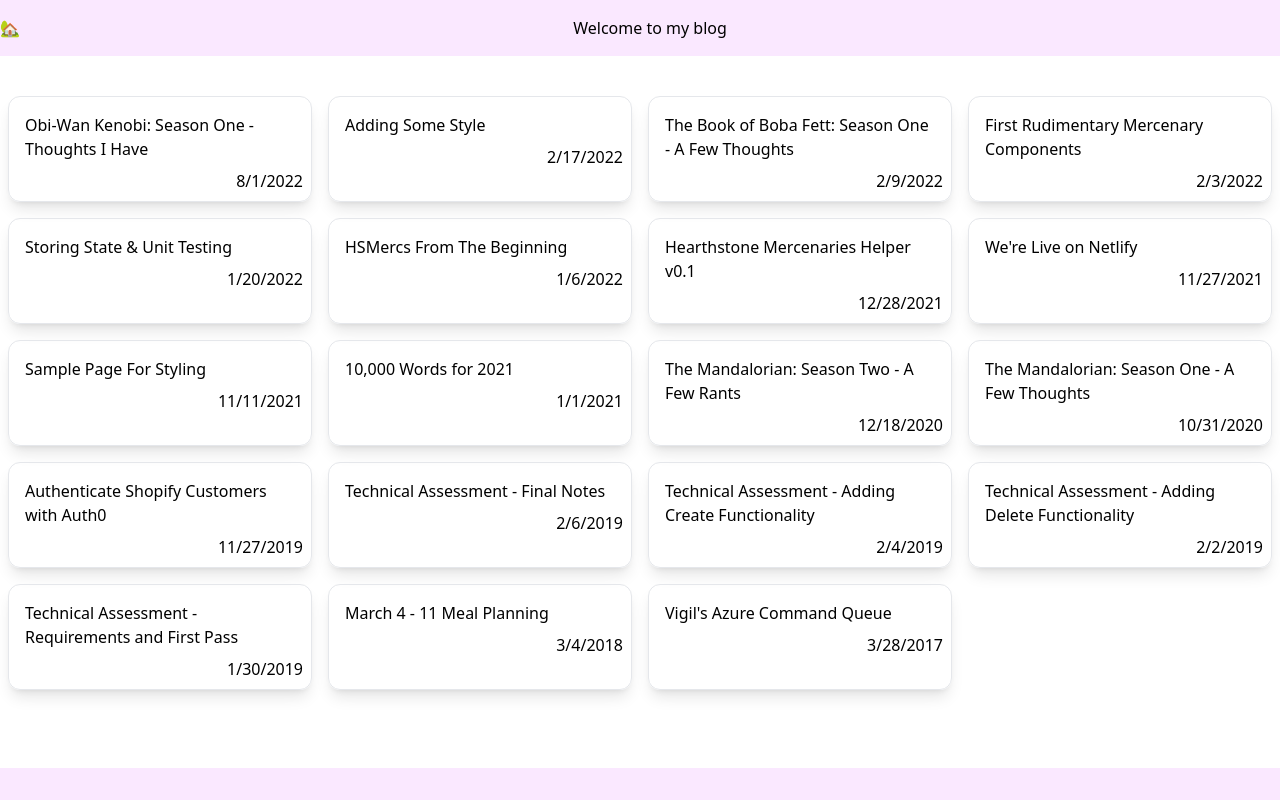
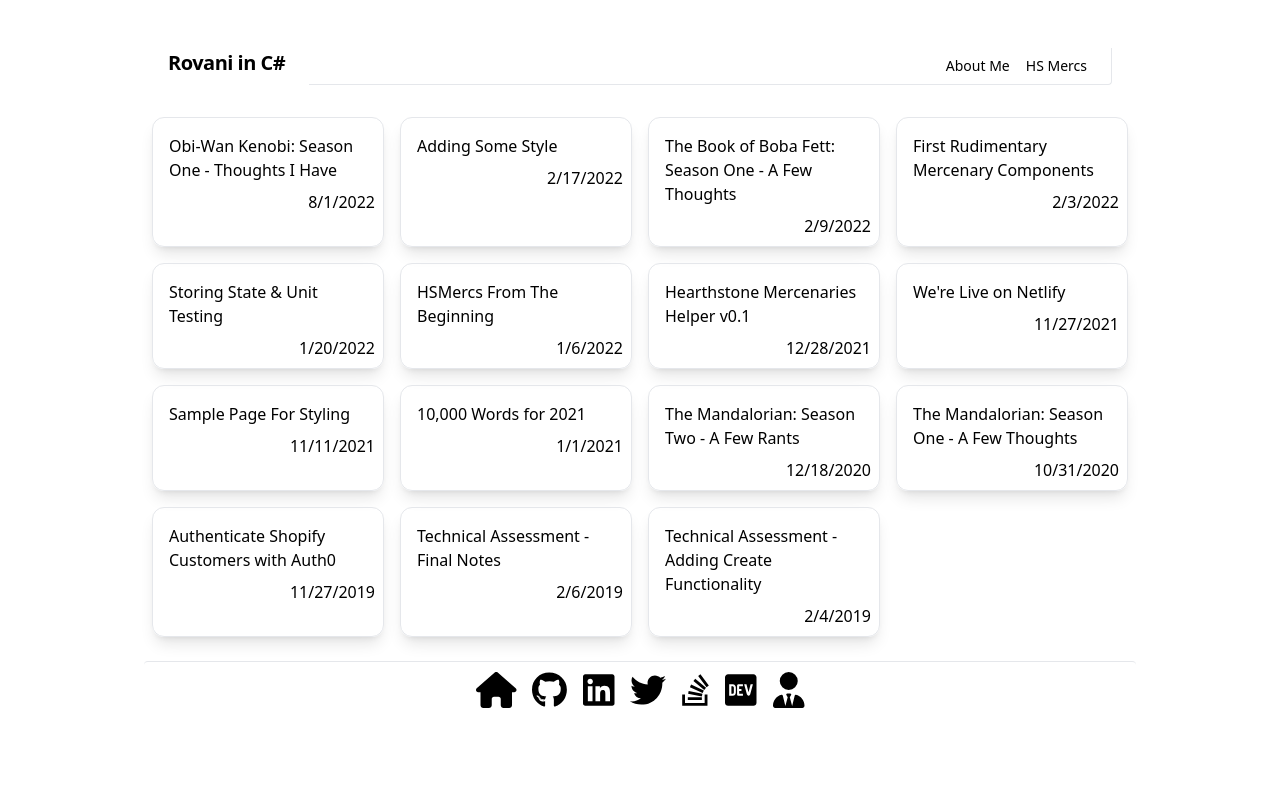
Before and after one commit to drovani/rovaninet-nextjs, a Next.js app: page / in a window 1280 px wide. Built offline with nearby package versions, Linux system fonts and the light colour scheme.

Commit message:
Added fontawesome and updated layout to match current rovani.net site.

```diff
--- a/components/layout.tsx
+++ b/components/layout.tsx
@@ -1,18 +1,88 @@
+import {
+  faDev,
+  faGithub,
+  faLinkedin,
+  faStackOverflow,
+  faTwitter
+} from "@fortawesome/free-brands-svg-icons";
+import { faHome, faUserTie } from "@fortawesome/free-solid-svg-icons";
+import { FontAwesomeIcon } from "@fortawesome/react-fontawesome";
 import Link from "next/link";
 
 export default function Layout({ children }: { children: React.ReactNode }) {
   return (
-    <div className="flex flex-col min-h-screen">
-      <header className="bg-fuchsia-100 mb-8 py-4">
-        <div className="container mx-auto flex justify-center">
-          <Link href="/">
-            <a>🏡</a>
-          </Link>
-          <span className="mx-auto">Welcome to my blog</span>{" "}
+    <div className="container max-w-screen-lg mx-auto p-2 sm:p-4">
+      <nav className="flex items-center justify-between flex-wrap p-6">
+        <div className="flex items-center flex-shrink-0 text-black mr-6">
+          <span className="font-semibold text-xl tracking-tight">
+            <Link href="/">Rovani in C#</Link>
+          </span>
         </div>
-      </header>
-      <main className="container mx-auto flex-1">{children}</main>
-      <footer className="bg-fuchsia-100 mt-8 py-4"></footer>
+        <div className="block sm:hidden">
+          <button className="flex items-center px-3 py-2 border rounded text-black border-black hover:text-white hover:bg-black focus:text-white focus:bg-black">
+            <svg
+              className="fill-current h-3 w-3"
+              viewBox="0 0 20 20"
+              xmlns="http://www.w3.org/2000/svg"
+            >
+              <title>Menu</title>
+              <path d="M0 3h20v2H0V3zm0 6h20v2H0V9zm0 6h20v2H0v-2z" />
+            </svg>
+          </button>
+        </div>
+        <div className="w-full block flex-grow sm:flex sm:items-center sm:w-auto border border-grey-600 p-2 mt-2 rounded sm:border-t-0 sm:border-l-0 sm:rounded-t-none sm:rounded-l-none">
+          <div className="text-sm sm:flex-grow text-right">
+            <Link href="/about/">
+              <a className="block mt-0 sm:inline-block text-black hover:text-red-900 mr-4">
+                About Me
+              </a>
+            </Link>
+            <Link href="https://hsmercs.rovani.net/">
+              <a className="block mt-4 sm:inline-block sm:mt-0 text-black hover:text-red-900 mr-4">
+                HS Mercs
+              </a>
+            </Link>
+          </div>
+        </div>
+      </nav>
+      <main className="font-sans antialiased">{children}</main>
+      <footer className="mt-4 pt-2 text-4xl space-x-1 text-center sm:space-x-2 md:space-x-4 border-t rounded-t">
+        <Link href="/">
+          <a title="Rovani in C#">
+            <FontAwesomeIcon icon={faHome} />
+          </a>
+        </Link>
+        <Link href="https://github.com/drovani">
+          <a title="drovani GitHub profile">
+            <FontAwesomeIcon icon={faGithub} />
+          </a>
+        </Link>
+        <Link href="https://linkedin.com/in/drovani">
+          <a title="drovani LinkedIn profile">
+            <FontAwesomeIcon icon={faLinkedin} />
+          </a>
+        </Link>
+        <Link href="https://twitter.com/davidrovani">
+          <a title="@davidrovani Twitter profile">
+            <FontAwesomeIcon icon={faTwitter} />
+          </a>
+        </Link>
+        <Link href="https://stackoverflow.com/users/28310/drovani">
+          <a title="drovani Stack Overlow profile">
+            <FontAwesomeIcon icon={faStackOverflow} />
+          </a>
+        </Link>
+        <Link href="https://dev.to/drovani">
+          <a title="drovani dev.to profile">
+            <FontAwesomeIcon icon={faDev} />
+          </a>
+        </Link>
+        <Link href="/about">
+          <a title="About David Rovani">
+            <FontAwesomeIcon icon={faUserTie} />
+          </a>
+        </Link>
+      </footer>
     </div>
   );
 }
--- a/package.json
+++ b/package.json
@@ -9,6 +9,11 @@
     "lint": "next lint"
   },
   "dependencies": {
+    "@fortawesome/fontawesome-svg-core": "^6.1.2",
+    "@fortawesome/free-brands-svg-icons": "6.1.2",
+    "@fortawesome/free-regular-svg-icons": "^6.1.2",
+    "@fortawesome/free-solid-svg-icons": "^6.1.2",
+    "@fortawesome/react-fontawesome": "^0.2.0",
     "gray-matter": "^4.0.3",
     "next": "12.1.6",
     "react": "18.1.0",
--- a/pages/_app.tsx
+++ b/pages/_app.tsx
@@ -2,10 +2,12 @@ import { AppProps } from "next/app";
 import Layout from "../components/layout";
 import "../styles/globals.css";
 
-export default function App({ Component, pageProps }: AppProps) {
+const App = ({ Component, pageProps }: AppProps) => {
   return (
     <Layout>
       <Component {...pageProps} />
     </Layout>
   );
-}
+};
+
+export default App;
--- a/pages/index.tsx
+++ b/pages/index.tsx
@@ -8,7 +8,7 @@ interface Params extends ParsedUrlQuery {}
 export const getStaticProps: GetStaticProps<HomeProps, Params> = async (_) => {
   let posts: HomeProps["posts"] = [];
 
-  posts = getSortedPostsData();
+  posts = getSortedPostsData().slice(0, 15);
 
   return {
     props: {
@@ -40,7 +40,9 @@ const HomePage: NextPage<HomeProps> = ({ posts }) => {
             </a>
           </Link>
 
-          <time className="block text-right">{new Date(date).toLocaleDateString()}</time>
+          <time className="block text-right">
+            {new Date(date).toLocaleDateString()}
+          </time>
         </div>
       ))}
     </div>
```
Also changed, not shown: 1 other file (tests, documents, lock files or other folders).
